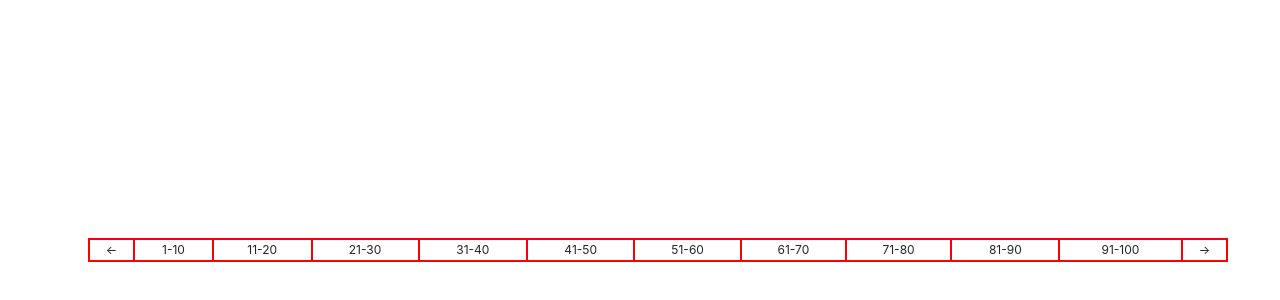
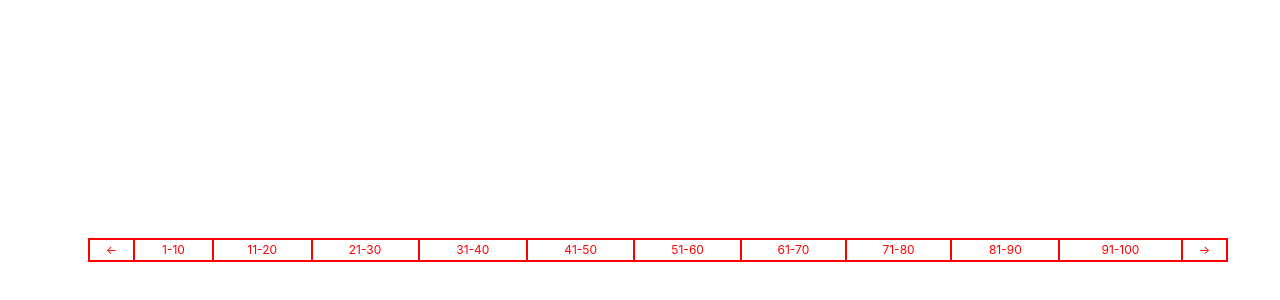
Before and after one commit to ravikiran-fullstack/Assignment-26-11-20-correct-date, a plain HTML site: page index.html in a window 1280 px wide. Shown: the part 162-462 px from the top of the page. Drawn offline with nearby package versions, Linux system fonts and the light colour scheme.

Commit message:
Improved styling

```diff
--- a/app.js
+++ b/app.js
@@ -1,6 +1,6 @@
 let inputData = data;
 console.log(inputData)
-let currentTen = 0;
+let currentTen = 1;
 
 function showData(index){
   currentTen = index;
--- a/dom.js
+++ b/dom.js
@@ -21,62 +21,62 @@ const table2 = createDomElement('table', 'mt-5 position-abs', 'inputTable');
 
 const tr2 = createDomElement('tr');
 
-const tdPrevious = createDomElement('td');
+const tdPrevious = createDomElement('td', 'section first');
 const tdPreviousText = document.createTextNode('<-');
 tdPrevious.append(tdPreviousText);
 tdPrevious.setAttribute('onclick', 'showPrevious()');
 
-const tr2td1 = createDomElement('td');
+const tr2td1 = createDomElement('td', 'section first');
 const tr2td1Text = document.createTextNode('1-10');
 tr2td1.append(tr2td1Text);
 tr2td1.setAttribute('onclick', 'showData(1)');
 
-const tr2td2 = createDomElement('td');
+const tr2td2 = createDomElement('td', 'section first');
 const tr2td2Text = document.createTextNode('11-20');
 tr2td2.append(tr2td2Text);
 tr2td2.setAttribute('onclick', 'showData(2)');
 
-const tr2td3 = createDomElement('td');
+const tr2td3 = createDomElement('td', 'section first');
 const tr2td3Text = document.createTextNode('21-30');
 tr2td3.append(tr2td3Text);
 tr2td3.setAttribute('onclick', 'showData(3)');
 
-const tr2td4 = createDomElement('td');
+const tr2td4 = createDomElement('td', 'section first');
 const tr2td4Text = document.createTextNode('31-40');
 tr2td4.append(tr2td4Text);
 tr2td4.setAttribute('onclick', 'showData(4)');
 
-const tr2td5 = createDomElement('td');
+const tr2td5 = createDomElement('td', 'section first');
 const tr2td5Text = document.createTextNode('41-50');
 tr2td5.append(tr2td5Text);
 tr2td5.setAttribute('onclick', 'showData(5)');
 
-const tr2td6 = createDomElement('td');
+const tr2td6 = createDomElement('td', 'section first');
 const tr2td6Text = document.createTextNode('51-60');
 tr2td6.append(tr2td6Text);
 tr2td6.setAttribute('onclick', 'showData(6)');
 
-const tr2td7 = createDomElement('td');
+const tr2td7 = createDomElement('td', 'section first');
 const tr2td7Text = document.createTextNode('61-70');
 tr2td7.append(tr2td7Text);
 tr2td7.setAttribute('onclick', 'showData(7)');
 
-const tr2td8 = createDomElement('td');
+const tr2td8 = createDomElement('td', 'section first');
 const tr2td8Text = document.createTextNode('71-80');
 tr2td8.append(tr2td8Text);
 tr2td8.setAttribute('onclick', 'showData(8)');
 
-const tr2td9 = createDomElement('td');
+const tr2td9 = createDomElement('td', 'section first');
 const tr2td9Text = document.createTextNode('81-90');
 tr2td9.append(tr2td9Text);
 tr2td9.setAttribute('onclick', 'showData(9)');
 
-const tr2td10 = createDomElement('td');
+const tr2td10 = createDomElement('td', 'section first');
 const tr2td10Text = document.createTextNode('91-100');
 tr2td10.append(tr2td10Text);
 tr2td10.setAttribute('onclick', 'showData(10)');
 
-const tdNext = createDomElement('td');
+const tdNext = createDomElement('td', 'section first');
 const tdNextText = document.createTextNode('->');
 tdNext.append(tdNextText);
 tdNext.setAttribute('onclick', 'showNext()');
--- a/styles.css
+++ b/styles.css
@@ -62,6 +62,15 @@ td {
 }
 
 
+.section{
+  color: red;
+}
+
+.section:hover{
+  color: #fff;
+  cursor: pointer;
+}
+
 .first {
   transition: box-shadow 300ms ease-in-out, color 300ms ease-in-out;
   -webkit-transition: box-shadow 300ms ease-in-out, color 300ms ease-in-out;
```
